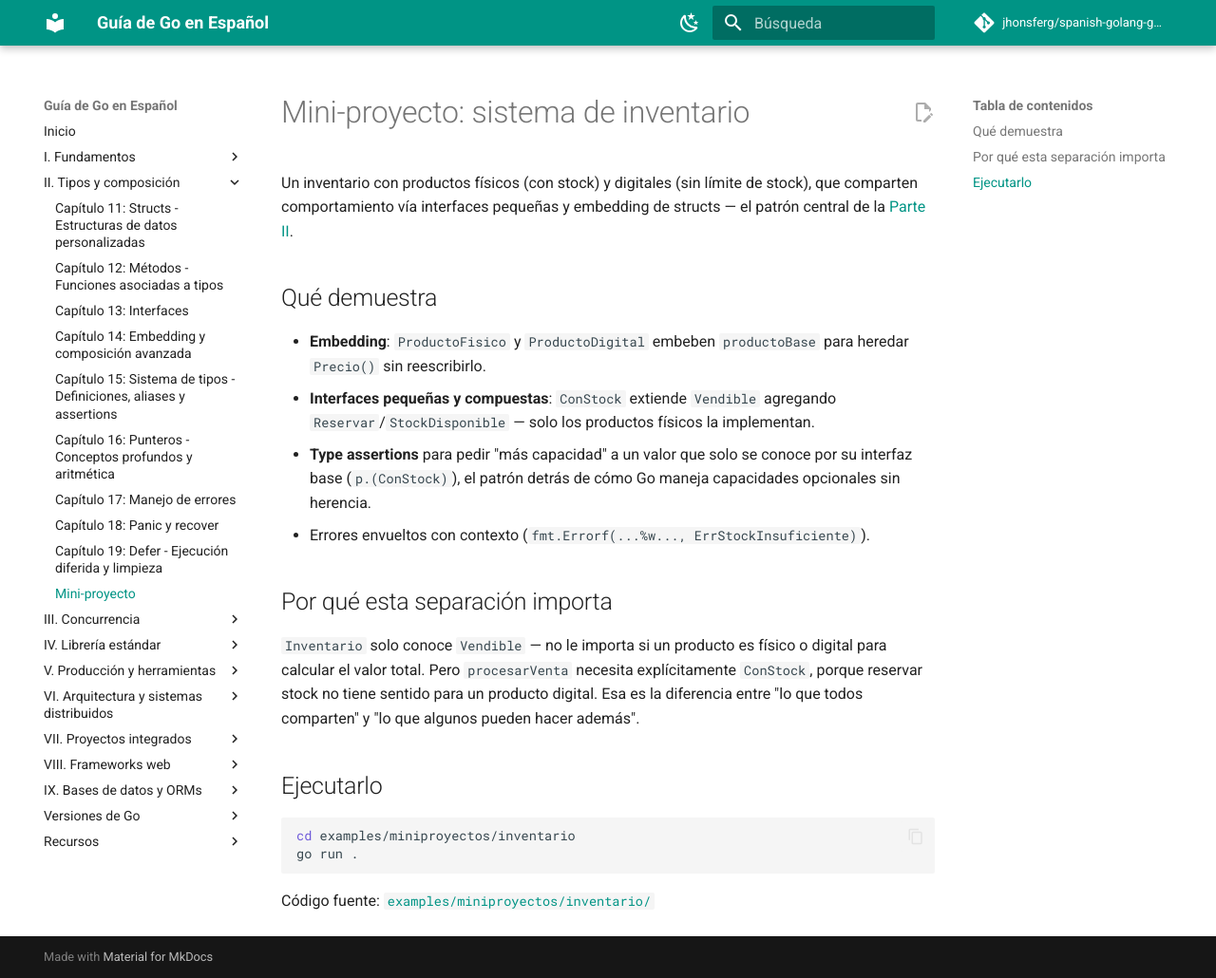
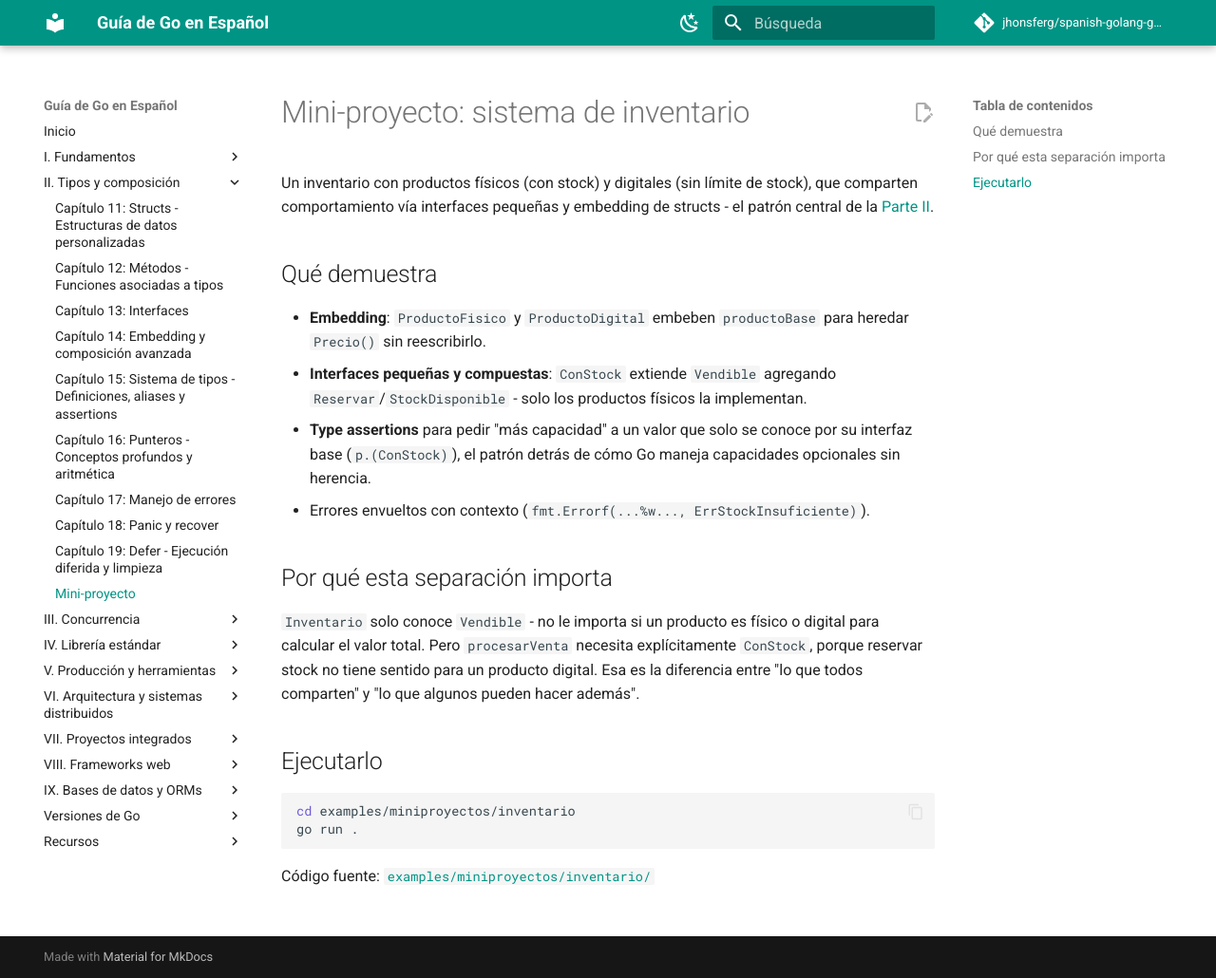
Before and after one commit to jhonsferg/spanish-golang-guide, an MkDocs documentation site: the page built from docs/02-tipos-y-composicion/mini-proyecto.md, in a window 1280 px wide and 1030 px high. Shown: the whole window at 95% size. Built offline with MkDocs 1.6.1 and Material for MkDocs 9.7.7, drawn with Linux system fonts in a browser that asks for light colours; comment, search, counter and statistics services are not loaded.

```diff
--- a/docs/02-tipos-y-composicion/mini-proyecto.md
+++ b/docs/02-tipos-y-composicion/mini-proyecto.md
@@ -2,14 +2,14 @@
 
 Un inventario con productos físicos (con stock) y digitales (sin límite
 de stock), que comparten comportamiento vía interfaces pequeñas y
-embedding de structs — el patrón central de la [Parte II](13-interfaces.md).
+embedding de structs - el patrón central de la [Parte II](13-interfaces.md).
 
 ## Qué demuestra
 
 - **Embedding**: `ProductoFisico` y `ProductoDigital` embeben
   `productoBase` para heredar `Precio()` sin reescribirlo.
 - **Interfaces pequeñas y compuestas**: `ConStock` extiende `Vendible`
-  agregando `Reservar`/`StockDisponible` — solo los productos físicos la
+  agregando `Reservar`/`StockDisponible` - solo los productos físicos la
   implementan.
 - **Type assertions** para pedir "más capacidad" a un valor que solo se
   conoce por su interfaz base (`p.(ConStock)`), el patrón detrás de cómo
@@ -18,7 +18,7 @@ embedding de structs — el patrón central de la [Parte II](13-interfaces.md).
 
 ## Por qué esta separación importa
 
-`Inventario` solo conoce `Vendible` — no le importa si un producto es
+`Inventario` solo conoce `Vendible` - no le importa si un producto es
 físico o digital para calcular el valor total. Pero `procesarVenta`
 necesita explícitamente `ConStock`, porque reservar stock no tiene
 sentido para un producto digital. Esa es la diferencia entre "lo que
```
